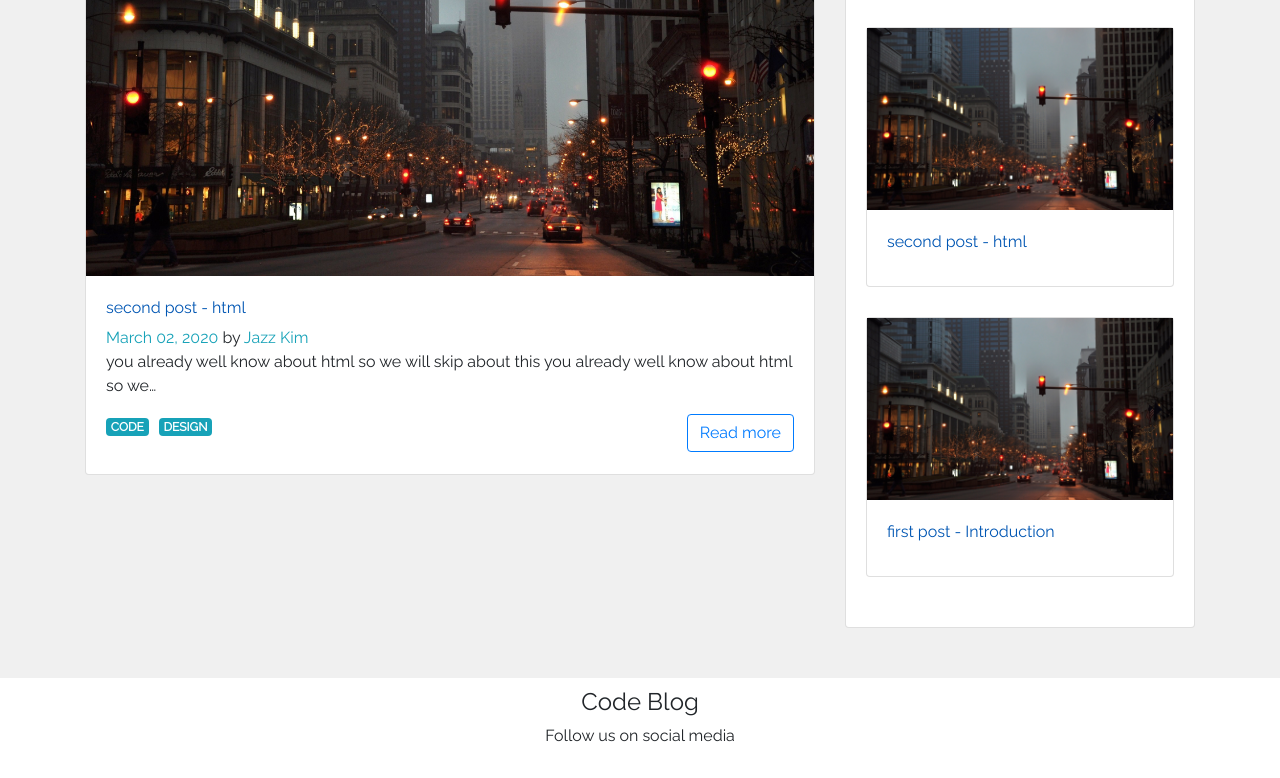
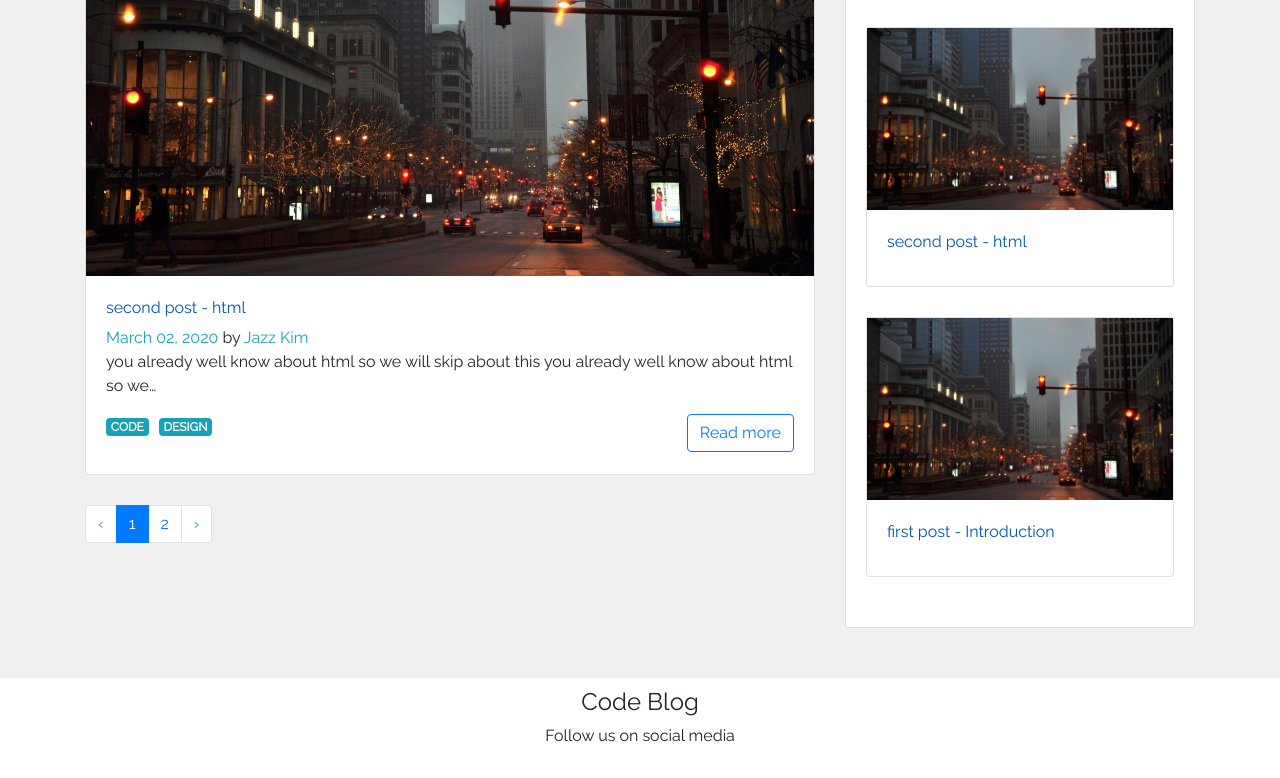
Before and after one commit to illlama/myBlog, a Gatsby site: page / in a window 1280 px wide. Shown: the part 948-1726 px from the top of the page. Built offline with nearby package versions, Linux system fonts and the light colour scheme; Gatsby itself is replaced by a stand-in of ours.

Commit message:
pagination with reactStrap and added in mainpage

```diff
--- a/gatsby-node.js
+++ b/gatsby-node.js
@@ -92,7 +92,6 @@
 
     const postsPerPage = 2;
     const numberOfPages = Math.ceil(posts.length / postsPerPage);
-    console.log(numberOfPages);
 
     Array.from({ length: numberOfPages }).forEach((_, index) => {
       const isFirstPage = index === 0;
@@ -107,6 +106,7 @@
           limit: postsPerPage,
           skip: index * postsPerPage,
           currentPage,
+          numberOfPages,
         },
       });
     });
--- /dev/null
+++ b/src/components/PaginationLinks.js
@@ -0,0 +1,49 @@
+import React from "react";
+import { Pagination, PaginationLink, PaginationItem } from "reactstrap";
+
+const PaginationLinks = ({ currentPage, numberOfPages }) => {
+  const isFirst = currentPage === 1;
+  const isLast = currentPage === numberOfPages;
+  const previousPage =
+    currentPage - 1 === 1 ? "/" : "/page/" + (currentPage - 1).toString();
+  const nextPage = "/page/" + (currentPage + 1).toString();
+  return (
+    <Pagination aria-label="Page navigation example">
+      {isFirst ? (
+        <PaginationItem disabled>
+          <PaginationLink previous href="/" />
+        </PaginationItem>
+      ) : (
+        <PaginationItem>
+          <PaginationLink previous href={previousPage} />
+        </PaginationItem>
+      )}
+      {Array.from({ length: numberOfPages }, (_, i) =>
+        currentPage === i + 1 ? (
+          <PaginationItem active key={`page-number${i + 1}`}>
+            <PaginationLink href={`/${i === 0 ? "" : "page/" + (i + 1)}`}>
+              {i + 1}
+            </PaginationLink>
+          </PaginationItem>
+        ) : (
+          <PaginationItem key={`page-number${i + 1}`}>
+            <PaginationLink href={`/${i === 0 ? "" : "page/" + (i + 1)}`}>
+              {i + 1}
+            </PaginationLink>
+          </PaginationItem>
+        )
+      )}
+      {isLast ? (
+        <PaginationItem disabled>
+          <PaginationLink next href={nextPage} />
+        </PaginationItem>
+      ) : (
+        <PaginationItem>
+          <PaginationLink next href={nextPage} />
+        </PaginationItem>
+      )}
+    </Pagination>
+  );
+};
+
+export default PaginationLinks;
--- a/src/pages/index.js
+++ b/src/pages/index.js
@@ -4,13 +4,18 @@
 import SEO from "../components/seo";
 import Post from "../components/Post";
 import { graphql, StaticQuery } from "gatsby";
+import PaginationLinks from "../components/PaginationLinks";
 
-const IndexPage = () => (
+const IndexPage = () => {
+  const postsPerPage = 2;
+  let numberOfPages;
+  return (
     <Layout pageTitle="Code Blog">
       <SEO title="Home" />
       <StaticQuery
         query={indexQuery}
         render={data => {
+          numberOfPages = Math.ceil(data.allMdx.totalCount / postsPerPage);
           return (
             <div>
               {data.allMdx.edges.map(({ node }) => (
@@ -25,16 +30,19 @@
                   tags={node.frontmatter.tags}
                 />
               ))}
+              <PaginationLinks currentPage={1} numberOfPages={numberOfPages} />
             </div>
           );
         }}
       />
     </Layout>
   );
+};
 
 const indexQuery = graphql`
   query {
     allMdx(sort: { fields: [frontmatter___date], order: DESC }, limit: 2) {
+      totalCount
       edges {
         node {
           id
```
Also changed, not shown: src/templates/post-list.js (+6 -2 lines). Lines whose indentation alone changed are shown as unchanged.
